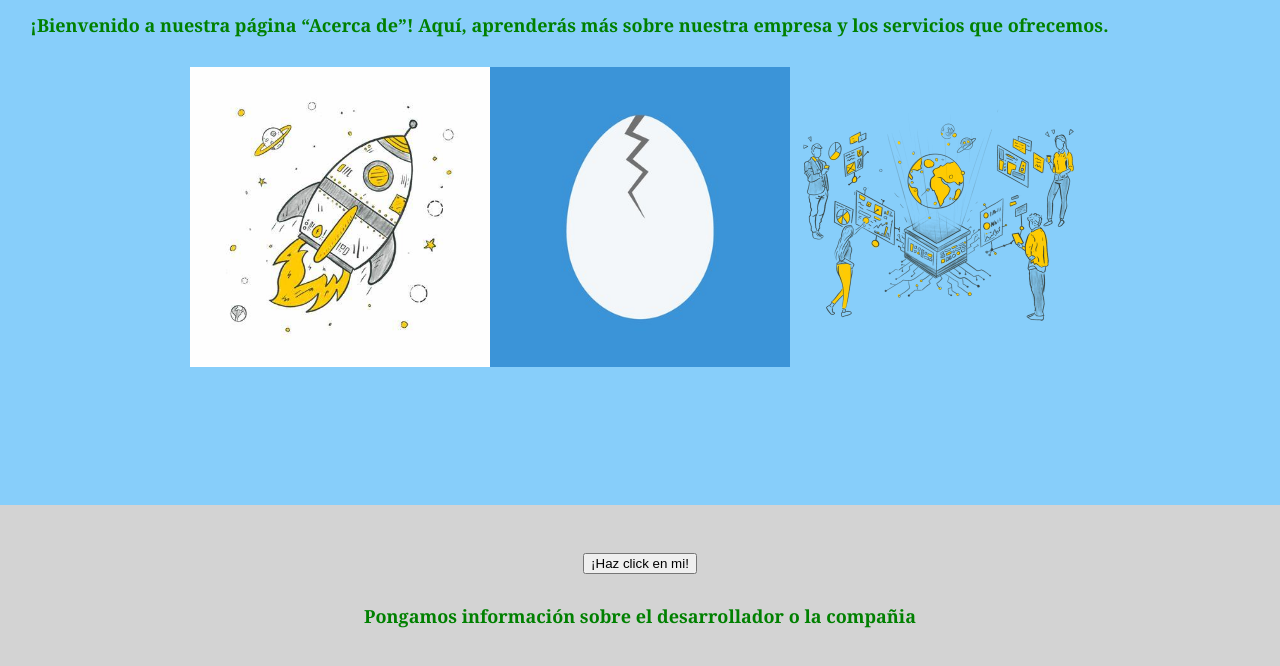
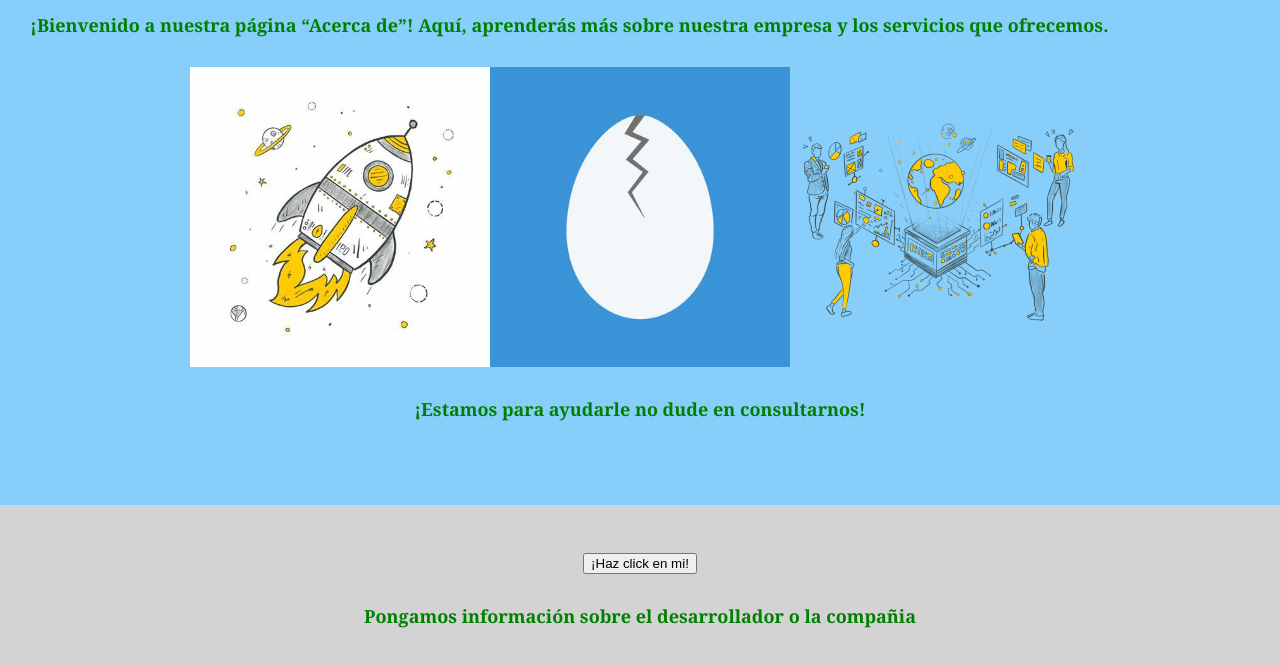
Before and after one commit to Marcos-Pela/miprimerwebsite, a plain HTML site: page about.html in a window 1280 px wide. Shown: the part 150-816 px from the top of the page. Drawn offline with Linux system fonts and the light colour scheme.

Commit message:
mi primer confirmación de actualización

```diff
--- a/about.html
+++ b/about.html
@@ -35,6 +35,9 @@
           <img src="img/imagen2.jpg" alt="Descripción de la imagen 2" />
           <img src="img/imagen3.png" alt="Descripción de la imagen 3" />
         </div>
+        <div class="greeting">
+          <p>¡Estamos para ayudarle no dude en consultarnos!</p>
+        </div>
   </main>
 
   <footer>
--- a/styles.css
+++ b/styles.css
@@ -123,6 +123,10 @@ footer{
   width: 100%;
 }
 
+.greeting{
+  text-align: center;
+}
+
 @media (max-width: 768px) {
   .column {
     flex: 100%;
@@ -169,4 +173,6 @@ footer{
   iframe, video{
     max-width: 90%;
   }
+
+
 }
```
Also changed, not shown: index.html (renamed from mi-primer-website.html).
